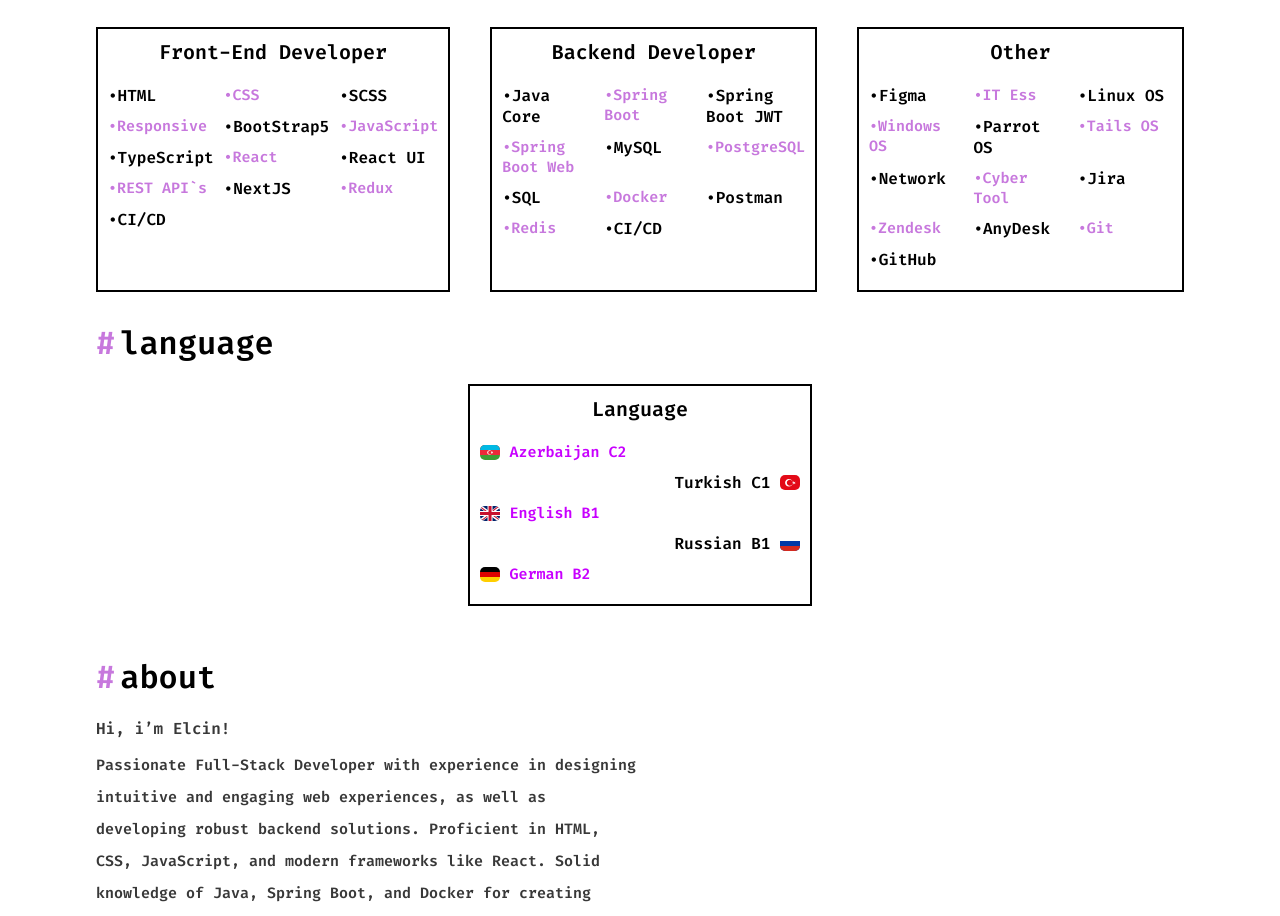
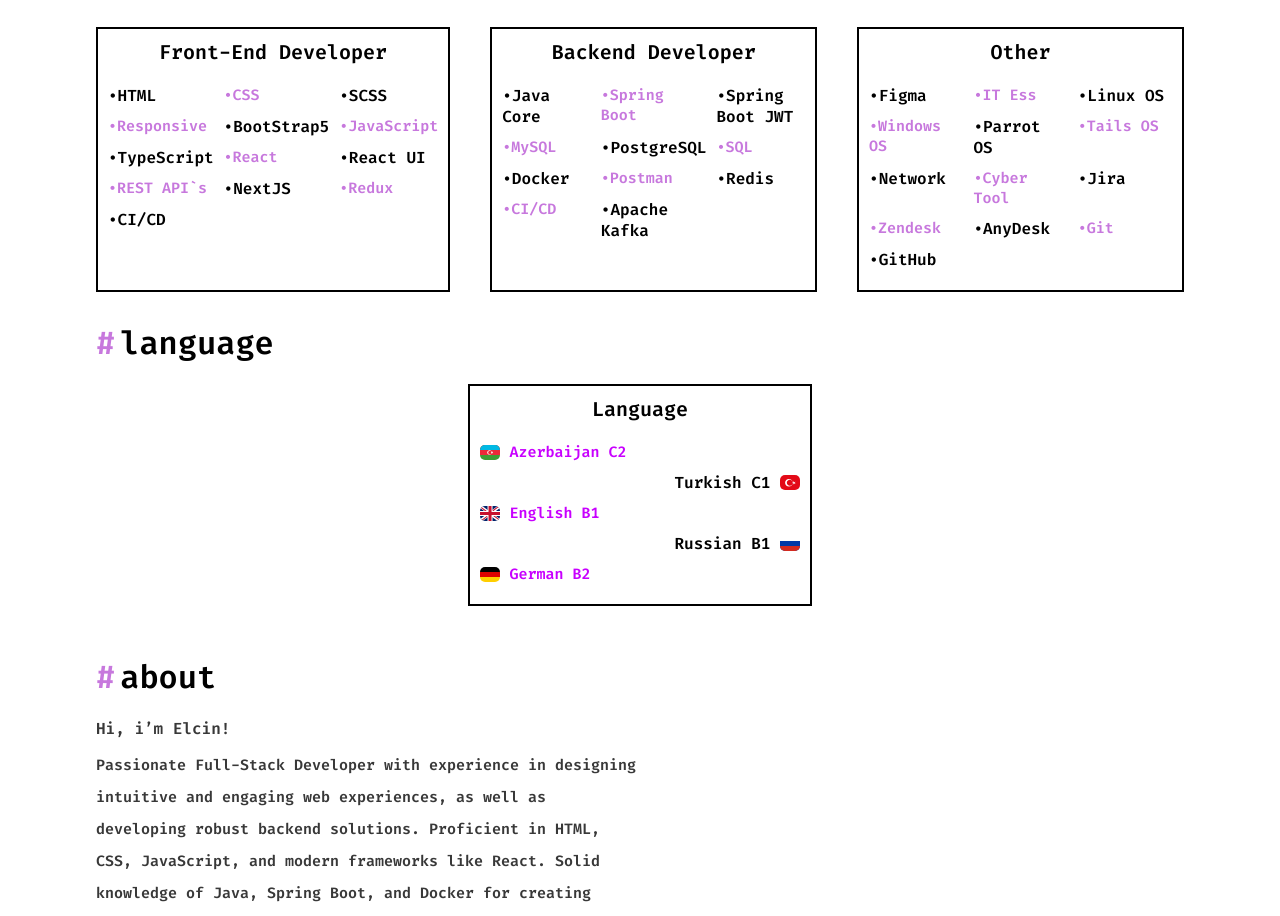
Before and after one commit to BlackM1rr0R/myportfolio, a React (Create React App) app: page / in a window 1280 px wide. Shown: the part 1262-2178 px from the top of the page. Built offline with nearby package versions, Linux system fonts and the light colour scheme.

Commit message:
add apache kafka

```diff
--- a/src/components/skills/index.jsx
+++ b/src/components/skills/index.jsx
@@ -15,8 +15,8 @@
     {
       name: "Backend Developer",
       skills: [
-        "Java Core", "Spring Boot", "Spring Boot JWT", "Spring Boot Web", "MySQL", "PostgreSQL", "SQL",
-        "Docker", "Postman","Redis","CI/CD"
+        "Java Core", "Spring Boot", "Spring Boot JWT", "MySQL", "PostgreSQL", "SQL",
+        "Docker", "Postman","Redis","CI/CD","Apache Kafka"
       ]
     },
     {
```
